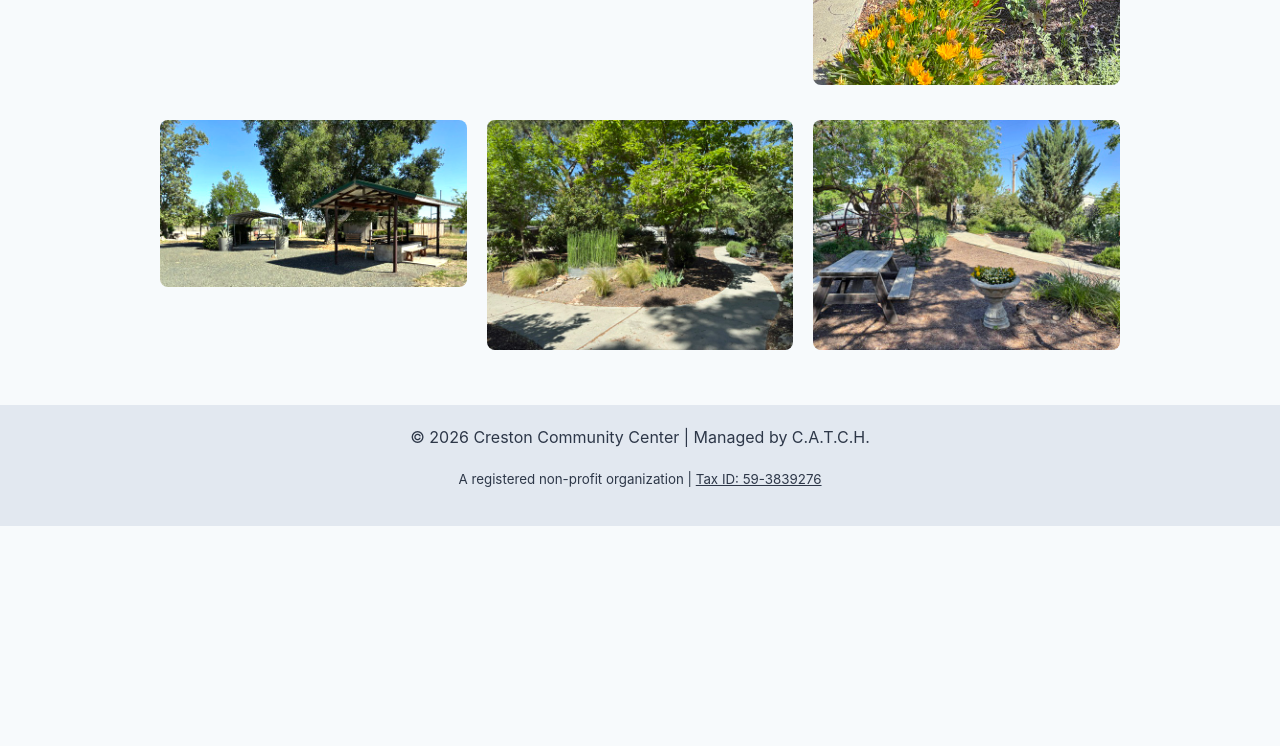
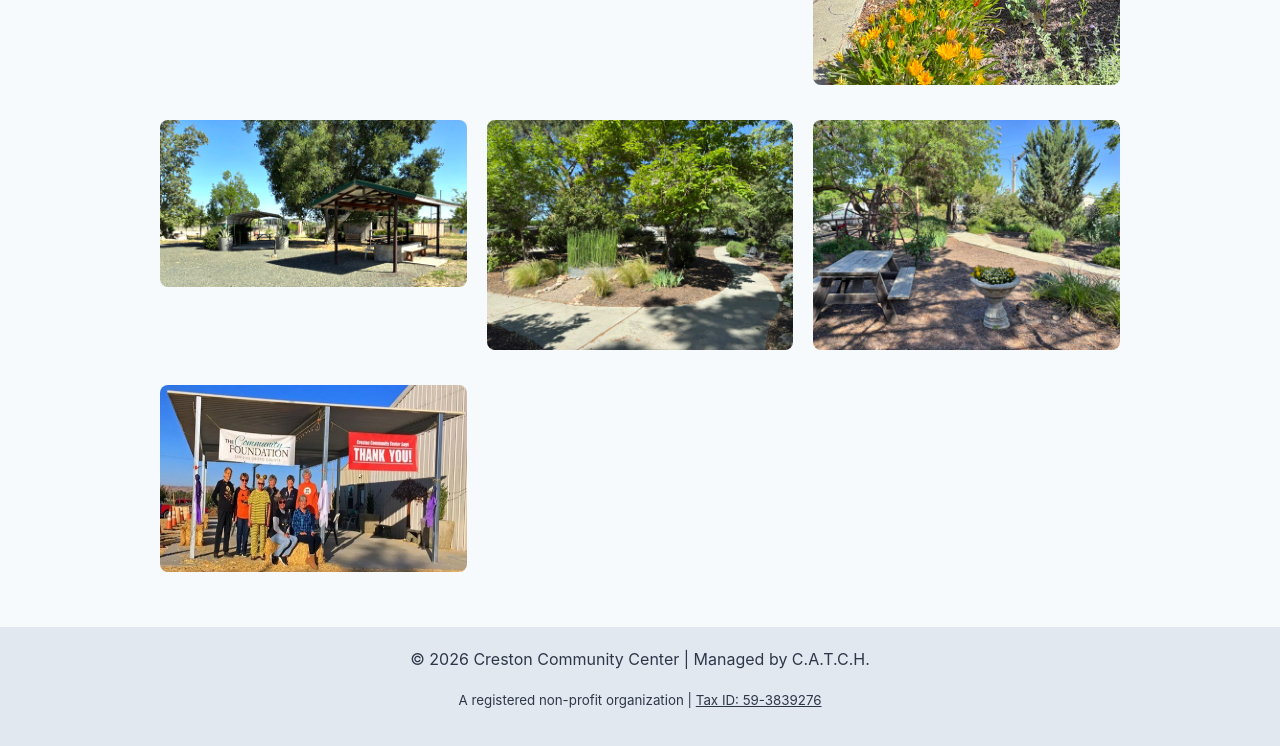
Before and after one commit to catch-creston/creston, a plain HTML site: page gallery.html in a window 1280 px wide. Shown: the part 1358-2104 px from the top of the page. Before the commit the page ends 1884 px from the top, so only its background shows below. Drawn offline with Linux system fonts and the light colour scheme.

Commit message:
Add Halloween picture to gallery

```diff
--- a/gallery.html
+++ b/gallery.html
@@ -41,6 +41,7 @@
             <img src="images/bbq-covered-metal-pavillion.jpg" alt="BBQ and Covered metal pavillion" class="img-responsive">
             <img src="images/sidewalk-junction.jpg" alt="Sidewalk junction" class="img-responsive">
             <img src="images/wheel-section-3.jpg" alt="Wheel section 3" class="img-responsive">
+            <img src="images/halloween-pic.png" alt="Halloween at the Community Center" class="img-responsive">
         </div>
     </main>
 
```
Also changed, not shown: images/halloween-pic.png (added).
